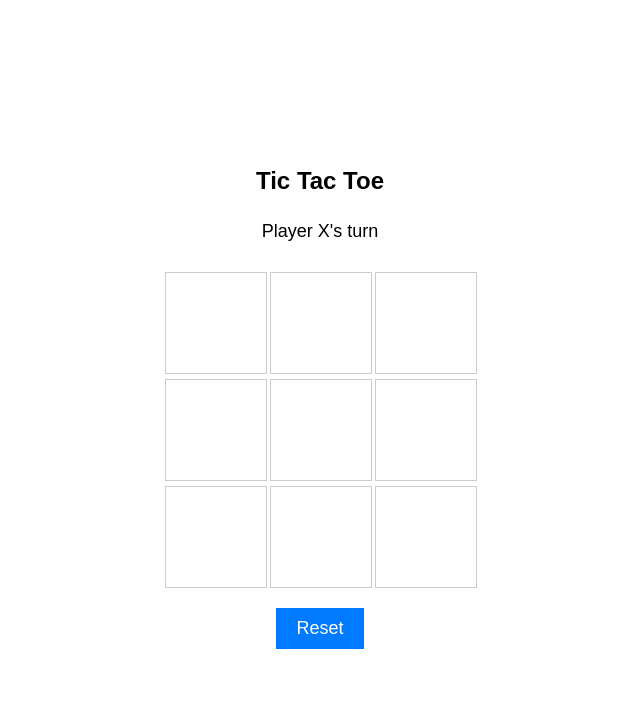
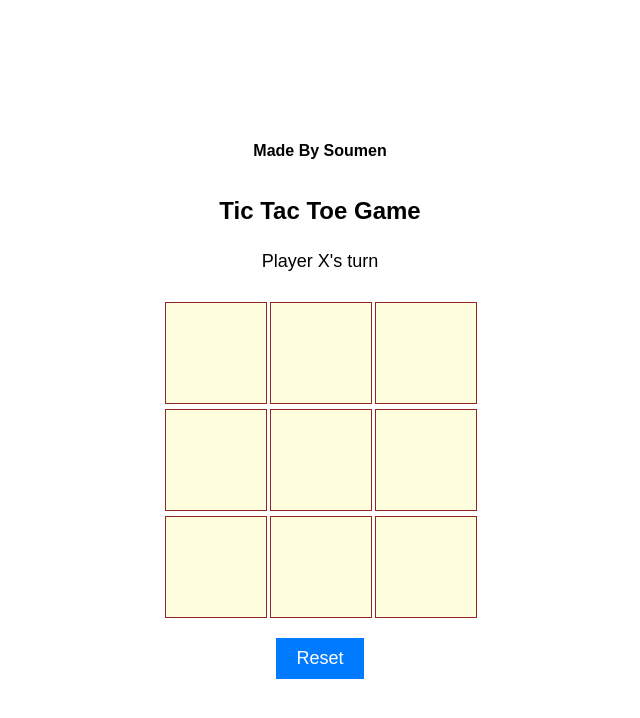
Before and after one commit to soumentunga/Tic-Tac-Tao-Game, a plain HTML site: page index.html in a window 1280 px wide. Both pictures are taken after a click on the button "Reset". Shown: the whole page, without its empty margins (320-960 px from the left). Drawn offline with Linux system fonts and the light colour scheme.

Commit message:
Change shall background colour

```diff
--- a/index.html
+++ b/index.html
@@ -4,6 +4,7 @@
     <meta charset="UTF-8">
     <meta name="viewport" content="width=device-width, initial-scale=1.0">
     <title>Tic Tac Toe</title>
+    <h4>Made By Soumen</h4>
     <style>
         body {
             display: flex;
@@ -33,7 +34,7 @@
             display: flex;
             align-items: center;
             justify-content: center;
-            border: 1px solid #ccc;
+            border: 1px solid #922525;
             cursor: pointer;
         }
 
@@ -52,12 +53,12 @@
         }
 
         #reset:hover {
-            background-color: #0056b3;
+            background-color: #20bc20;
         }
     </style>
 </head>
 <body>
-    <h1>Tic Tac Toe</h1>
+    <h1>Tic Tac Toe Game</h1>
     <div id="message">Player X's turn</div>
     <div class="board" id="board">
         <div class="cell" onclick="makeMove(this)"></div>
@@ -117,7 +118,7 @@
             const cells = document.querySelectorAll('.cell');
             for (const cell of cells) {
                 cell.innerText = '';
-                cell.style.backgroundColor = 'white';
+                cell.style.backgroundColor = 'lightyellow';
             }
             document.getElementById('message').innerText = "Player X's turn";
             currentPlayer = 'X';
```
